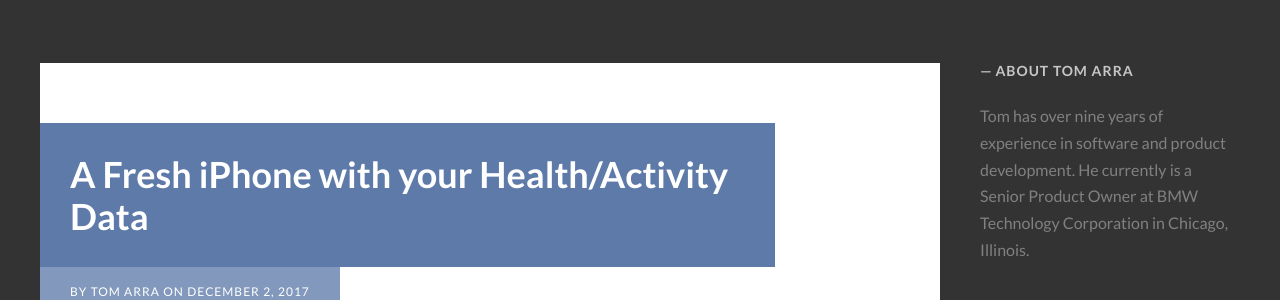
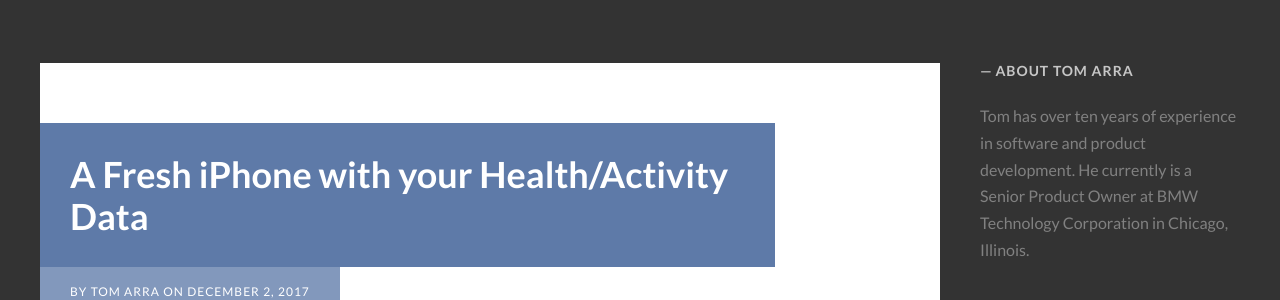
Before and after one commit to tomarra/tomarra.github.io, a Jekyll site: the page built from index.html, in a window 1280 px wide and 900 px high. Shown: the part 180-480 px from the top of the window. Built offline with Jekyll 4.4.1, drawn with Linux system fonts in a browser that asks for light colours; some web fonts are replaced; the list of posts is cut into pages by our own code.

Commit message:
Update _config.yml

```diff
--- a/_config.yml
+++ b/_config.yml
@@ -30,7 +30,7 @@
 
 # Author information - author info at the bottom of the post
 author_name: "Tom Arra"
-author_bio: "Tom has over nine years of experience in software and product development. He currently is a Senior Product Owner at BMW Technology Corporation in Chicago, Illinois."
+author_bio: "Tom has over ten years of experience in software and product development. He currently is a Senior Product Owner at BMW Technology Corporation in Chicago, Illinois."
 author_url:
 author_location:
 author_image:
```
